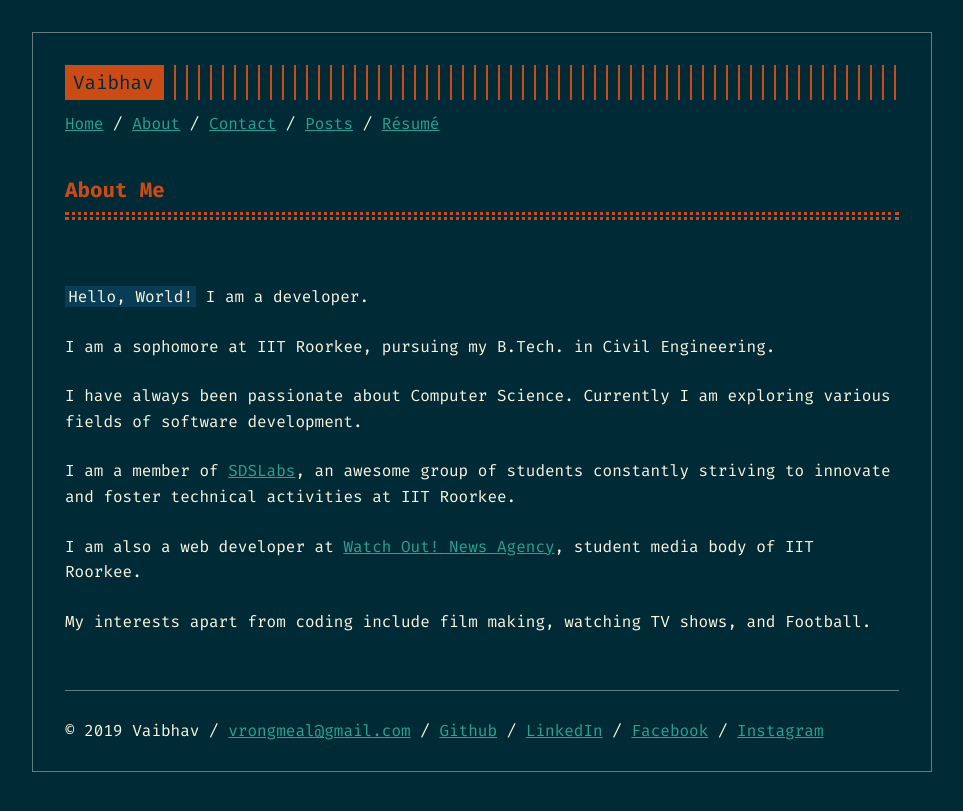
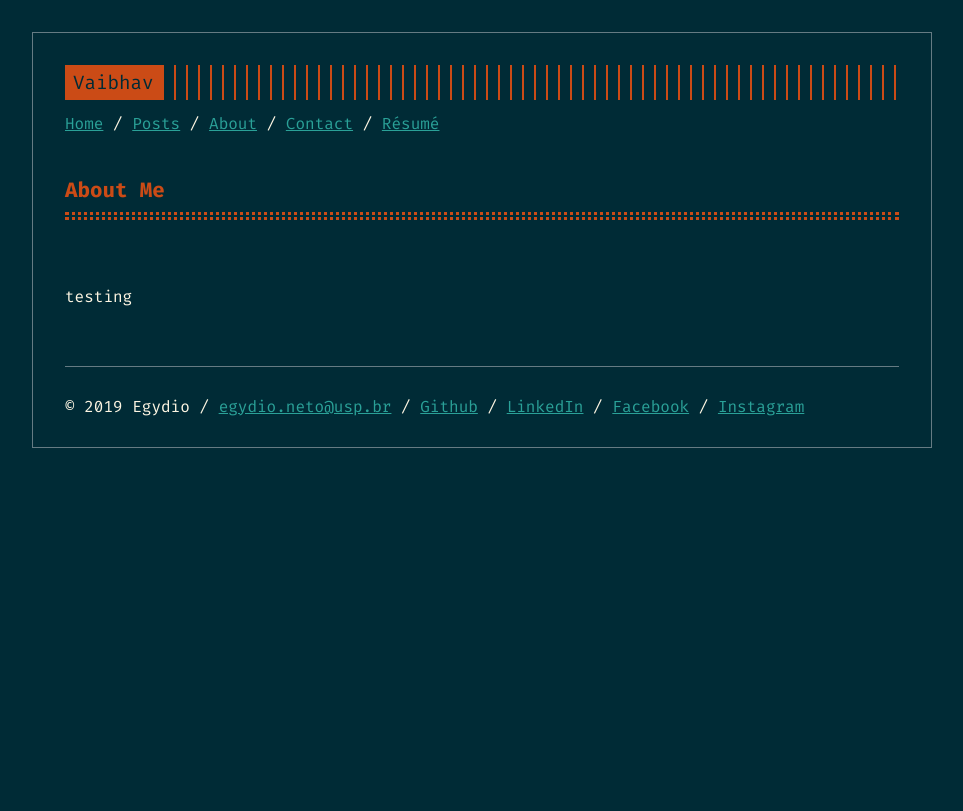
Before and after one commit to egydiopacheco/egydiopacheco.github.io, a Jekyll site: the page built from about.md, in a window 1280 px wide. Shown: the top 811 px of the page, without its empty margins (158-1121 px from the left). Built offline with Jekyll 4.4.1, drawn with Linux system fonts in a browser that asks for light colours.

Commit message:
First Commit

```diff
--- a/_config.yml
+++ b/_config.yml
@@ -1,11 +1,11 @@
-title: vrongmeal
-name: Vaibhav
-email: vrongmeal@gmail.com
+title: egydio
+name: Egydio
+email: egydio.neto@usp.br
 description: >-
   About, Portfolio, Blog and Contact of Vaibhav
 
 baseurl: ''
-url: '//vrongmeal.github.io'
+url: '//egydiopacheco.github.io'
 
 markdown: kramdown
 kramdown:
--- a/_data/categories.yml
+++ b/_data/categories.yml
@@ -1,2 +1,2 @@
 tech: Tech
-personal: Personal
+programming: Programming
--- a/about.md
+++ b/about.md
@@ -4,14 +4,4 @@ non_post: true
 title: About Me
 ---
 
-`Hello, World!` I am a developer.
-
-I am a sophomore at IIT Roorkee, pursuing my B.Tech. in Civil Engineering.
-
-I have always been passionate about Computer Science. Currently I am exploring various fields of software development.
-
-I am a member of [SDSLabs](https://sdslabs.co/), an awesome group of students constantly striving to innovate and foster technical activities at IIT Roorkee.
-
-I am also a web developer at [Watch Out! News Agency](http://watchout.iitr.ac.in/), student media body of IIT Roorkee.
-
-My interests apart from coding include film making, watching TV shows, and Football.
+testing
```
Also changed, not shown: _data/nav.yml (+5 -4 lines).
